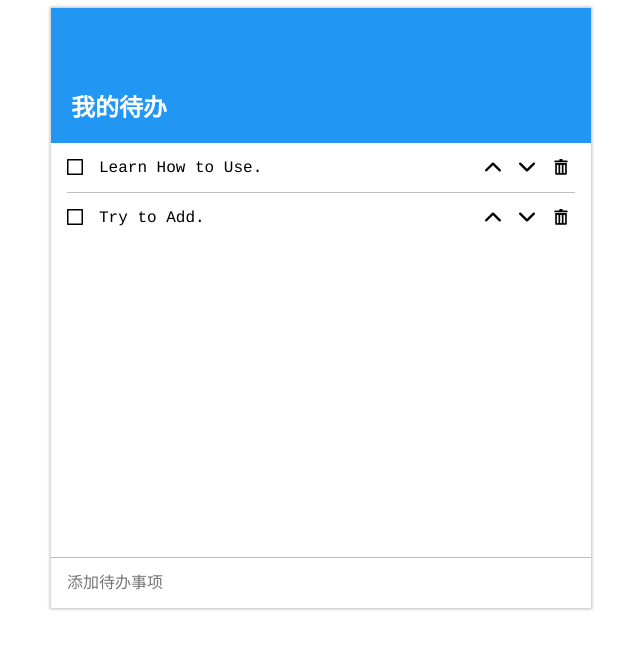
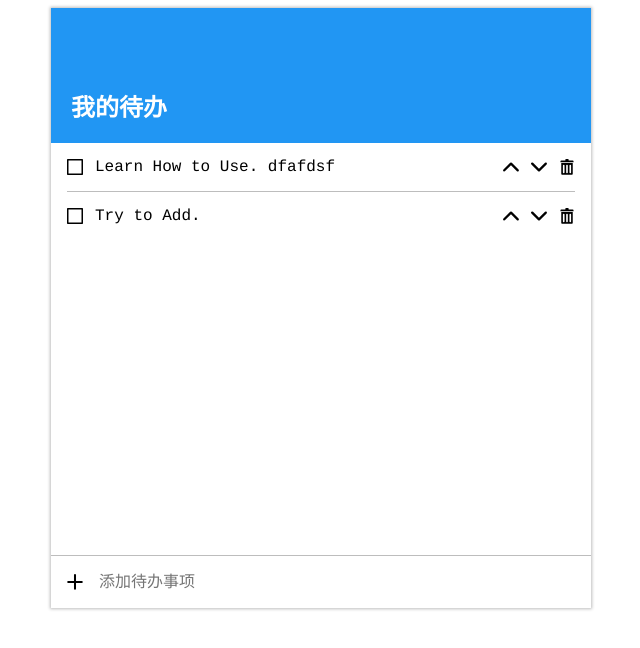
Before and after one commit to Caijialinxx/todo-react, a React (Create React App) app: page / in a window 1280 px wide. Shown: the top 648 px of the page, without its empty margins (319-959 px from the left). Built offline with nearby package versions, Linux system fonts and the light colour scheme.

Commit message:
进一步完善样式

```diff
--- a/src/App.css
+++ b/src/App.css
@@ -6,7 +6,7 @@ ul,ol {
 
 .App {
   max-width: 540px;
-  min-width: 380px;
+  min-width: 360px;
   min-height: 600px;
   margin: 0 auto;
   box-shadow: 0 0 3px 1px #BDBDBD;
@@ -44,43 +44,55 @@ ul,ol {
   padding: 16px 0;
   border-bottom: 1px solid #BDBDBD;
   display: flex;
-  align-items: center;
+  justify-content: space-between;
 }
 .todo-list li:last-child {
   border-bottom: none;
 }
 .todo-list .item {
-  width: 80%;
+  cursor: pointer;
+  display: flex;
+  align-items: center;
+  justify-content: flex-start;
+  overflow: hidden;
 }
 .todo-list .item img {
   width: 16px;
-  vertical-align: -0.16em;
-  margin-right: 16px;
+}
+.todo-list .item span {
+  margin-left: 12px;
+  white-space: nowrap;
 }
 .todo-list .options {
-  width: 20%;
+  display: flex;
+  justify-content: space-between;
+  align-items: center;
 }
 .todo-list .options img {
-  width: 33.3%;
-  min-width: 16px;
-  max-height: 16px;
-  vertical-align: -0.16em;
-  padding-left: 6%;
-  box-sizing: border-box;
+  cursor: pointer;
+  width: 16px;
+  margin-left: 12px;
 }
 
-.todo-input {
+.todo-inputWrapper {
+  cursor: pointer;
   position: absolute;
   bottom: 0;
   left: 0;
   right: 0;
   border-top: 1px solid #BDBDBD;
+  padding: 16px;
+  display: flex;
+  align-items: center;
 }
-.todo-input > input {
-  padding: 16px;
+.todo-inputWrapper img {
+  width: 16px;
+}
+.todo-inputWrapper > input {
+  padding-left: 16px;
   outline: none;
   border: none;
-  width: 100%;
+  width: calc(100% - 16px);
   font-size: 16px;
   box-sizing: border-box;
 }
--- a/src/App.js
+++ b/src/App.js
@@ -18,7 +18,7 @@ class App extends Component {
       todoList: [
         {
           id: '1',
-          content: 'Learn How to Use.',
+          content: 'Learn How to Use. dfafdsf',
           status: 'undone'
         },
         {
@@ -54,8 +54,8 @@ class App extends Component {
         <div className="todo-list">
           <ul>{todos}</ul>
         </div>
-        <div className="todo-input">
-          <input type="text" placeholder="添加待办事项" />
+        <div className="todo-inputWrapper">
+          <img id='add' src={icon_add} /><input type="text" maxlength="40" placeholder="添加待办事项" />
         </div>
       </div>
     )
```
Also changed, not shown: 11 other files (tests, documents, lock files or other folders).
